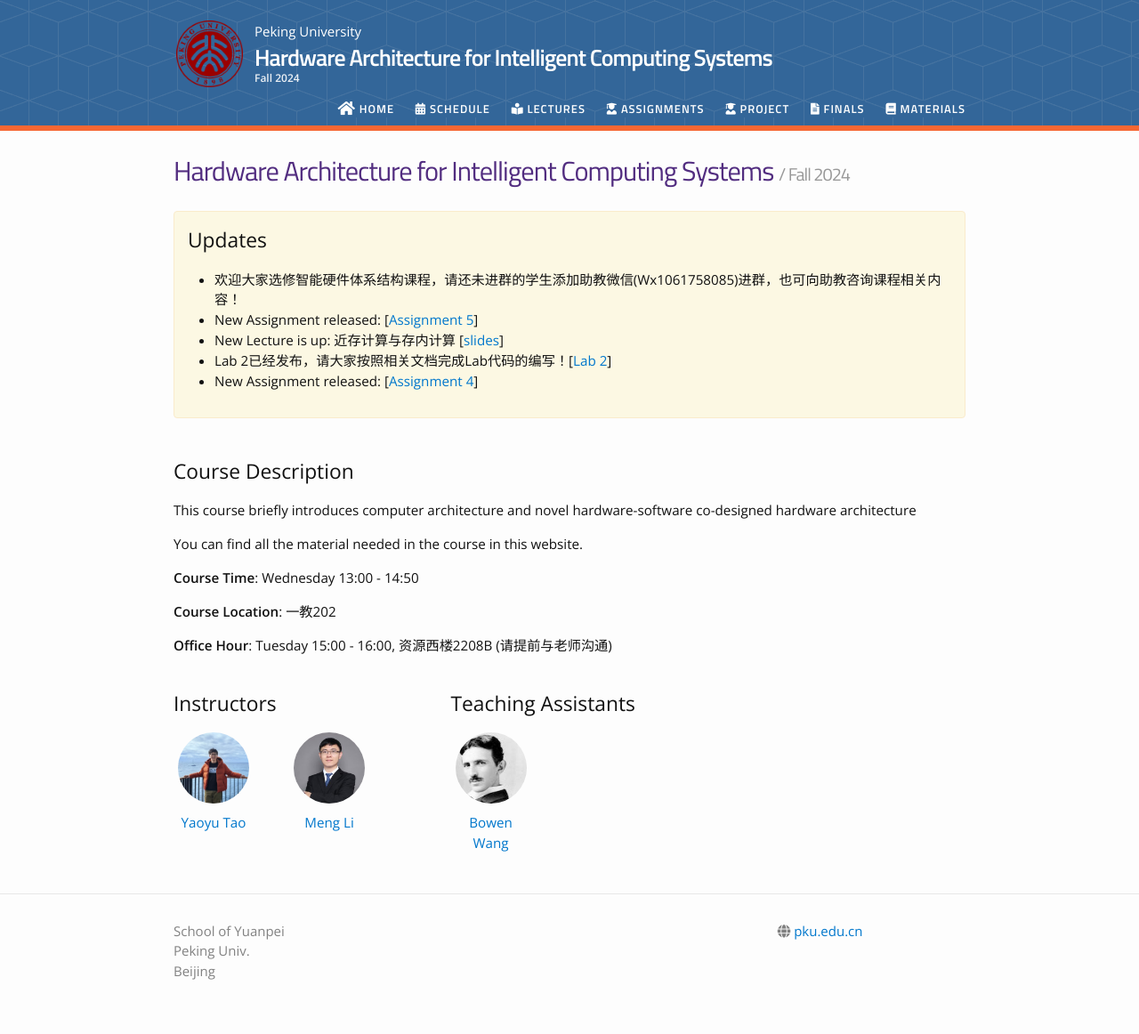
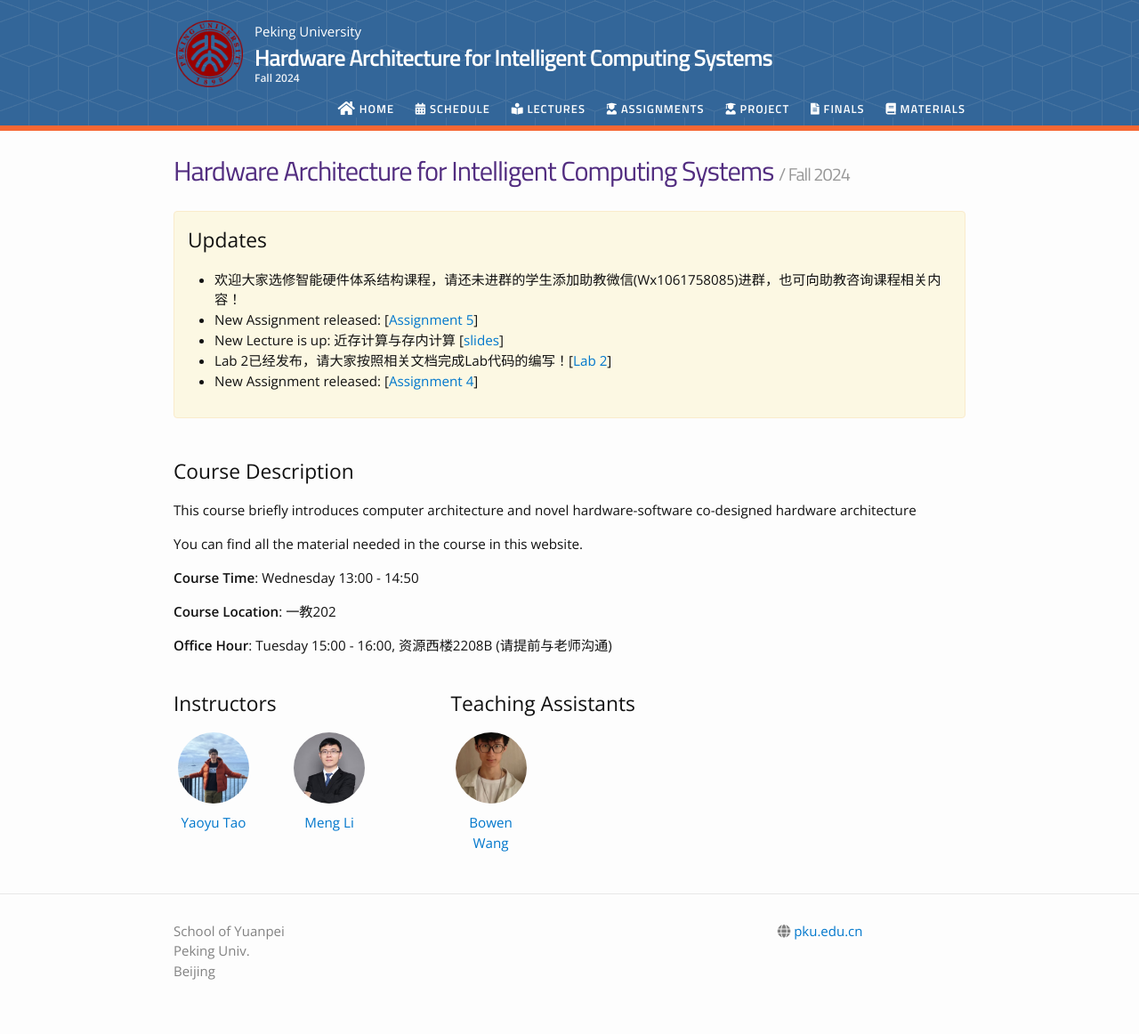
Before and after one commit to AIArchPKU/2025Spring, a Jekyll site: the page built from index.md, in a window 1280 px wide. Shown: the whole page at 89% size. Built offline with Jekyll 4.4.1, drawn with Linux system fonts in a browser that asks for light colours; nearby versions of some CDN libraries.

Commit message:
Update people.yml

```diff
--- a/_data/people.yml
+++ b/_data/people.yml
@@ -8,5 +8,5 @@
 
 teaching_assistants:
   - name: Bowen Wang
-    profile_pic: /_images/pp/ta01.jpg
+    profile_pic: /_images/pp/wangbowen.jpg
     webpage: 2401111896@stu.pku.edu.cn
```
